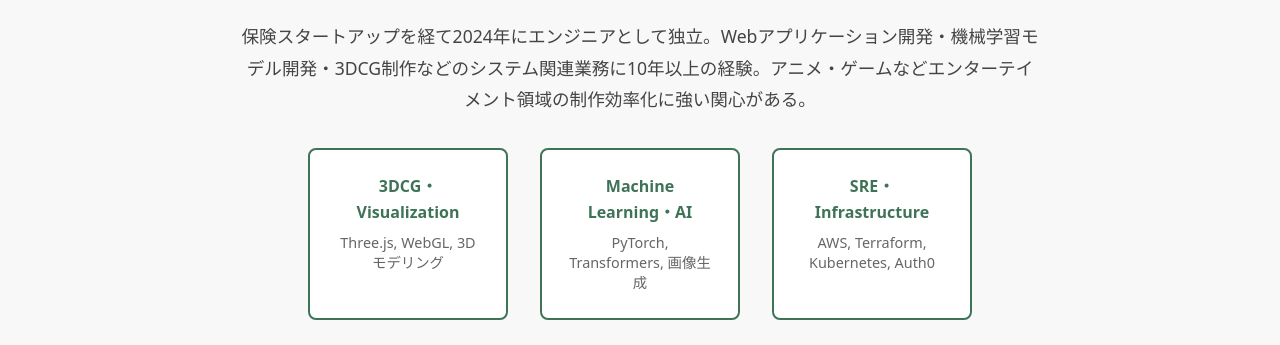
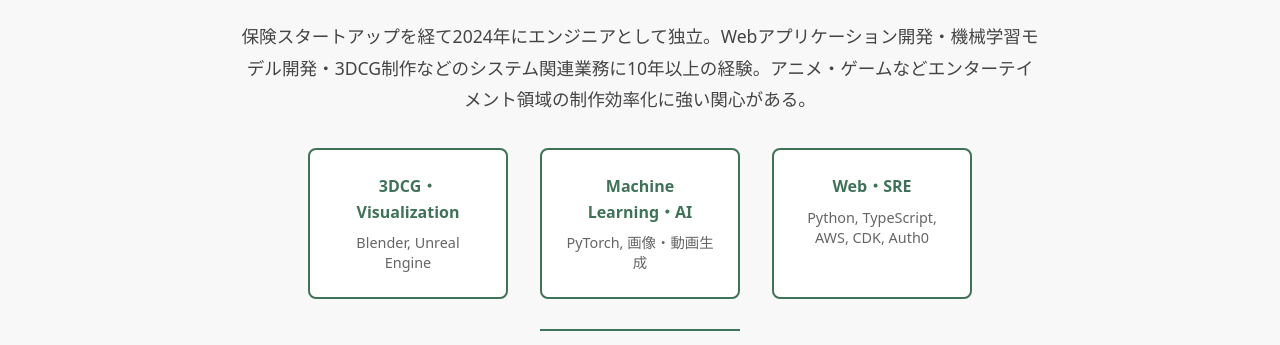
Before and after one commit to xhiroga/xhiroga.github.io, an Astro site: page / in a window 1280 px wide. Shown: the part 261-606 px from the top of the page. Built offline with nearby package versions, Linux system fonts and the light colour scheme; Astro itself is replaced by a stand-in of ours.

Commit message:
chore: skills

```diff
--- a/src/pages/index.astro
+++ b/src/pages/index.astro
@@ -19,15 +19,15 @@ const graph_paper_background = '#F8F8F8';
 				<div class="skills">
 					<div class="skill-category">
 						<h3>3DCG・Visualization</h3>
-						<p>Three.js, WebGL, 3Dモデリング</p>
+						<p>Blender, Unreal Engine</p>
 					</div>
 					<div class="skill-category">
 						<h3>Machine Learning・AI</h3>
-						<p>PyTorch, Transformers, 画像生成</p>
+						<p>PyTorch, 画像・動画生成</p>
 					</div>
 					<div class="skill-category">
-						<h3>SRE・Infrastructure</h3>
-						<p>AWS, Terraform, Kubernetes, Auth0</p>
+						<h3>Web・SRE</h3>
+						<p>Python, TypeScript, AWS, CDK, Auth0</p>
 					</div>
 				</div>
 			</div>
```
